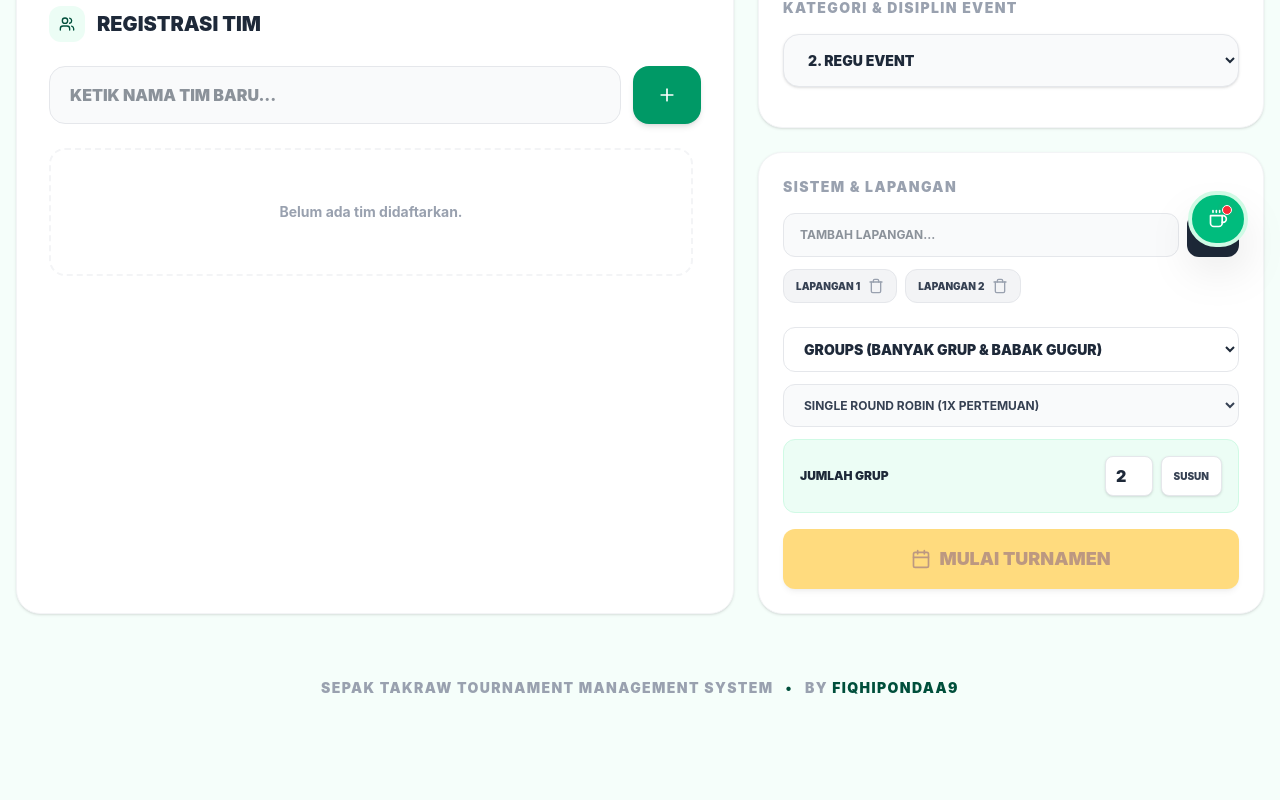
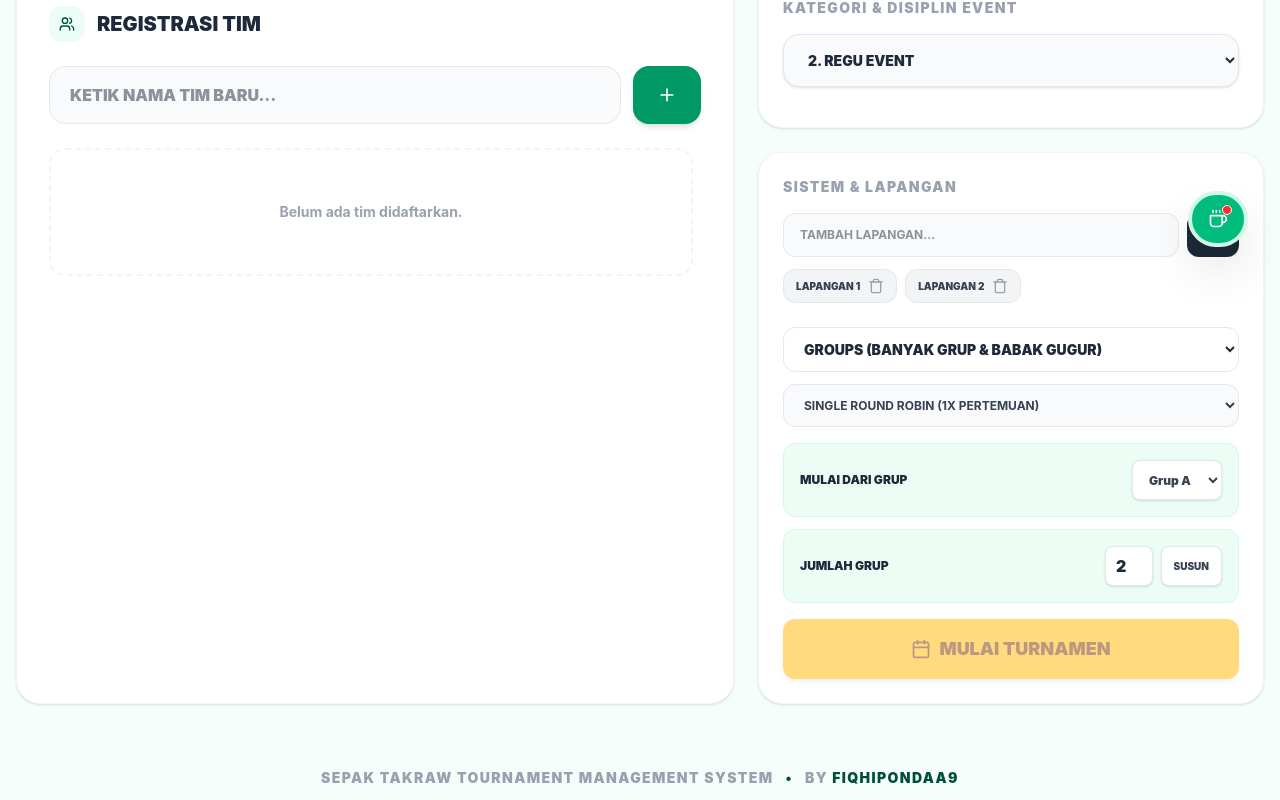
Before and after one commit to fiqhipondaa9/sepak_takraw_simulator, a React (Vite) app: page / in a window 1280 px wide. Shown: the part 521-1321 px from the top of the page. Built offline with nearby package versions, Linux system fonts and the light colour scheme.

Commit message:
STABIL V2

```diff
--- a/src/App.tsx
+++ b/src/App.tsx
@@ -26,6 +26,7 @@ export default function App() {
   const [showMasterModal, setShowMasterModal] = useState(false);
   const [isExportingPng, setIsExportingPng] = useState(false);
   const [showCoffeeModal, setShowCoffeeModal] = useState(false);
+  const [groupStartOffset, setGroupStartOffset] = useState(0); // 0 = A, 1 = B, 3 = D, dst.
 
   const {
     stage, setStage, matchHistory, setMatchHistory, teams, setTeams, schedule, setSchedule,
@@ -263,7 +264,7 @@ export default function App() {
     let allMatches = [];
 
     if (tournamentType === 'Groups') {
-      const gl = Array.from({length: Number(numGroups) || 2}, (_, i) => String.fromCharCode(65 + i));
+      const gl = Array.from({length: Number(numGroups) || 2}, (_, i) => String.fromCharCode(65 + groupStartOffset + i));
       let gM = {}; let maxRounds = 0;
       gl.forEach(g => {
           const t = teams.filter(x => groupAssignments[x] === g);
@@ -435,7 +436,7 @@ export default function App() {
           setCourtInputValue={setCourtInputValue} handleAddCourt={handleAddCourt} courts={courts}
           handleRemoveCourt={handleRemoveCourt} tournamentType={tournamentType} setTournamentType={setTournamentType}
           roundRobinType={roundRobinType} setRoundRobinType={setRoundRobinType} handleAutoAssign={handleAutoAssign}
-          onStartTournament={handleStartTournament}
+          onStartTournament={handleStartTournament} groupStartOffset={groupStartOffset} setGroupStartOffset={setGroupStartOffset}
         />
         )}
 
--- a/src/components/RegistrationForm.jsx
+++ b/src/components/RegistrationForm.jsx
@@ -1,42 +1,18 @@
-// src/components/RegistrationForm.js
+// src/components/RegistrationForm.jsx
 import React from 'react';
 import * as Icons from '../constants/icons';
 
-/**
- * Komponen RegistrationForm menangani antarmuka pengaturan awal turnamen.
- * Termasuk pendaftaran tim, alokasi grup, pemilihan format event, dan sistem pertandingan.
- */
 export const RegistrationForm = ({
-  theme,
-  teams,
-  setTeams,
-  inputValue,
-  setInputValue,
-  teamLogos,
-  handleTeamLogoUpload,
-  groupAssignments,
-  setGroupAssignments,
-  numGroups,
-  setNumGroups,
-  handleRemoveTeam,
-  selectedEventFormat,
-  setSelectedEventFormat,
-  mixDisciplines,
-  setMixDisciplines,
-  courtInputValue,
-  setCourtInputValue,
-  handleAddCourt,
-  courts,
-  handleRemoveCourt,
-  tournamentType,
-  setTournamentType,
-  roundRobinType,
-  setRoundRobinType,
-  handleAutoAssign,
-  onStartTournament // Fungsi yang akan dieksekusi saat tombol "Mulai Turnamen" diklik
+  theme, teams, setTeams, inputValue, setInputValue,
+  teamLogos, handleTeamLogoUpload, groupAssignments, setGroupAssignments,
+  numGroups, setNumGroups, handleRemoveTeam, selectedEventFormat, setSelectedEventFormat,
+  mixDisciplines, setMixDisciplines, courtInputValue, setCourtInputValue,
+  handleAddCourt, courts, handleRemoveCourt, tournamentType, setTournamentType,
+  roundRobinType, setRoundRobinType, handleAutoAssign, onStartTournament,
+  // State baru untuk huruf awal grup
+  groupStartOffset, setGroupStartOffset
 }) => {
 
-  // Fungsi untuk menangani submit form pendaftaran tim baru
   const handleAddTeamSubmit = (e) => {
     e.preventDefault();
     const t = inputValue.trim();
@@ -44,6 +20,16 @@ export const RegistrationForm = ({
       setTeams([...teams, t]);
       setInputValue('');
     }
+  };
+
+  // Fungsi khusus agar tombol "Susun" menghormati huruf awalan grup yang dipilih
+  const handleLocalAutoAssign = () => {
+    let newAssignments = {};
+    const groupNames = Array.from({length: Number(numGroups) || 2}, (_, i) => String.fromCharCode(65 + (groupStartOffset || 0) + i));
+    teams.forEach((team, index) => {
+      newAssignments[team] = groupNames[index % groupNames.length];
+    });
+    setGroupAssignments(newAssignments);
   };
 
   return (
@@ -59,16 +45,12 @@ export const RegistrationForm = ({
 
         <form onSubmit={handleAddTeamSubmit} className="flex gap-3 mb-6">
           <input
-            type="text"
-            maxLength={40}
-            value={inputValue}
+            type="text" maxLength={40} value={inputValue}
             onChange={(e) => setInputValue(e.target.value)}
             placeholder="KETIK NAMA TIM BARU..."
             className="flex-1 px-5 py-4 bg-gray-50 border border-gray-200 rounded-2xl focus:outline-none focus:border-gray-400 font-black uppercase"
           />
-          <button type="submit" className={`${theme.primary} text-white px-6 py-4 rounded-2xl font-black shadow-md hover:shadow-lg`}>
-            <Icons.IconPlus />
-          </button>
+          <button type="submit" className={`${theme.primary} text-white px-6 py-4 rounded-2xl font-black shadow-md hover:shadow-lg`}><Icons.IconPlus /></button>
         </form>
 
         <div className="flex flex-col gap-3 overflow-y-auto pr-2 flex-1">
@@ -81,11 +63,7 @@ export const RegistrationForm = ({
             <div key={team} className="bg-white p-3 pr-4 rounded-2xl flex items-center justify-between border border-gray-200 shadow-sm transition-colors hover:border-gray-300">
               <div className="flex items-center gap-4">
                 <label className="cursor-pointer w-12 h-12 rounded-2xl bg-gray-50 border-2 border-gray-100 flex items-center justify-center overflow-hidden hover:border-gray-300 group relative">
-                  {teamLogos[team] ? (
-                    <img src={teamLogos[team]} className="w-full h-full object-cover" alt="Logo" />
-                  ) : (
-                    <Icons.IconImage className="text-gray-300 group-hover:text-gray-500" />
-                  )}
+                  {teamLogos[team] ? <img src={teamLogos[team]} className="w-full h-full object-cover" alt="Logo" /> : <Icons.IconImage className="text-gray-300 group-hover:text-gray-500" />}
                   <input type="file" accept="image/*" hidden onChange={(e) => handleTeamLogoUpload(team, e)} />
                 </label>
                 <span className="font-black text-gray-800 text-lg uppercase">{team}</span>
@@ -98,14 +76,13 @@ export const RegistrationForm = ({
                     className="bg-gray-50 border border-gray-200 text-gray-700 font-bold text-xs rounded-xl px-3 py-2 outline-none cursor-pointer"
                   >
                     <option value="" disabled>Pilih Grup</option>
-                    {Array.from({length: Number(numGroups) || 2}, (_, i) => String.fromCharCode(65 + i)).map(g => (
+                    {/* Menggunakan groupStartOffset agar dropdown sesuai dengan pilihan awalan grup */}
+                    {Array.from({length: Number(numGroups) || 2}, (_, i) => String.fromCharCode(65 + (groupStartOffset || 0) + i)).map(g => (
                       <option key={g} value={g}>Grup {g}</option>
                     ))}
                   </select>
                 )}
-                <button onClick={() => handleRemoveTeam(team)} className="text-gray-400 hover:text-red-500 hover:bg-red-50 p-2 rounded-xl transition-colors">
-                  <Icons.IconTrash />
-                </button>
+                <button onClick={() => handleRemoveTeam(team)} className="text-gray-400 hover:text-red-500 hover:bg-red-50 p-2 rounded-xl transition-colors"><Icons.IconTrash /></button>
               </div>
             </div>
           ))}
@@ -118,11 +95,7 @@ export const RegistrationForm = ({
         {/* Kategori & Disiplin Event */}
         <div className="bg-white rounded-3xl shadow-sm border border-gray-100 p-6">
           <h2 className="text-sm font-black text-gray-400 mb-4 uppercase tracking-widest">Kategori & Disiplin Event</h2>
-          <select
-            value={selectedEventFormat}
-            onChange={(e) => setSelectedEventFormat(e.target.value)}
-            className="w-full bg-gray-50 border border-gray-200 text-gray-800 font-black text-sm rounded-2xl px-5 py-4 outline-none focus:border-gray-400 shadow-sm cursor-pointer mb-4 uppercase"
-          >
+          <select value={selectedEventFormat} onChange={(e) => setSelectedEventFormat(e.target.value)} className="w-full bg-gray-50 border border-gray-200 text-gray-800 font-black text-sm rounded-2xl px-5 py-4 outline-none focus:border-gray-400 shadow-sm cursor-pointer mb-4 uppercase">
             <option value="Double Event">1. Double Event</option>
             <option value="Regu Event">2. Regu Event</option>
             <option value="Quadrant Event">3. Quadrant Event</option>
@@ -137,18 +110,8 @@ export const RegistrationForm = ({
               {[0, 1, 2].map((idx) => (
                 <div key={idx} className="flex flex-col gap-1">
                   <span className="text-[10px] font-black uppercase tracking-widest">Partai {idx + 1}</span>
-                  <select
-                    value={mixDisciplines[idx]}
-                    onChange={(e) => {
-                      const newMix = [...mixDisciplines];
-                      newMix[idx] = e.target.value;
-                      setMixDisciplines(newMix);
-                    }}
-                    className="w-full bg-white border border-gray-200 text-gray-800 font-bold text-xs rounded-xl px-3 py-2 uppercase"
-                  >
-                    <option value="Double">Double</option>
-                    <option value="Regu">Regu</option>
-                    <option value="Quadrant">Quadrant</option>
+                  <select value={mixDisciplines[idx]} onChange={(e) => { const newMix = [...mixDisciplines]; newMix[idx] = e.target.value; setMixDisciplines(newMix); }} className="w-full bg-white border border-gray-200 text-gray-800 font-bold text-xs rounded-xl px-3 py-2 uppercase">
+                    <option value="Double">Double</option><option value="Regu">Regu</option><option value="Quadrant">Quadrant</option>
                   </select>
                 </div>
               ))}
@@ -161,75 +124,59 @@ export const RegistrationForm = ({
           <h2 className="text-sm font-black text-gray-400 mb-4 uppercase tracking-widest">Sistem & Lapangan</h2>
 
           <div className="flex gap-2 mb-3">
-            <input
-              type="text"
-              value={courtInputValue}
-              onChange={(e) => setCourtInputValue(e.target.value)}
-              placeholder="Tambah lapangan..."
-              className="flex-1 px-4 py-3 bg-gray-50 border border-gray-200 rounded-xl focus:outline-none focus:bg-white text-xs font-bold uppercase"
-            />
-            <button type="button" onClick={handleAddCourt} className="bg-gray-800 hover:bg-black text-white px-4 py-3 rounded-xl font-bold transition-colors">
-              <Icons.IconPlus />
-            </button>
+            <input type="text" value={courtInputValue} onChange={(e) => setCourtInputValue(e.target.value)} placeholder="Tambah lapangan..." className="flex-1 px-4 py-3 bg-gray-50 border border-gray-200 rounded-xl focus:outline-none focus:bg-white text-xs font-bold uppercase" />
+            <button type="button" onClick={handleAddCourt} className="bg-gray-800 hover:bg-black text-white px-4 py-3 rounded-xl font-bold transition-colors"><Icons.IconPlus /></button>
           </div>
 
           <div className="flex flex-wrap gap-2 mb-6">
             {courts.map((court, index) => (
               <div key={index} className="bg-gray-100 text-gray-700 px-3 py-2 rounded-xl text-[10px] font-black flex items-center gap-2 border border-gray-200">
-                {court}
-                {courts.length > 1 && (
-                  <button type="button" onClick={() => handleRemoveCourt(court)} className="text-gray-400 hover:text-red-500">
-                    <Icons.IconTrash />
-                  </button>
-                )}
+                {court} {courts.length > 1 && <button type="button" onClick={() => handleRemoveCourt(court)} className="text-gray-400 hover:text-red-500"><Icons.IconTrash /></button>}
               </div>
             ))}
           </div>
 
-          <select
-            value={tournamentType}
-            onChange={(e) => setTournamentType(e.target.value)}
-            className="w-full bg-white border border-gray-200 font-black text-sm rounded-xl px-4 py-3 outline-none cursor-pointer mb-3 uppercase"
-          >
+          <select value={tournamentType} onChange={(e) => setTournamentType(e.target.value)} className="w-full bg-white border border-gray-200 font-black text-sm rounded-xl px-4 py-3 outline-none cursor-pointer mb-3 uppercase">
             <option value="Group">GROUP (1 POOL - KOMPETISI PENUH)</option>
             <option value="Groups">GROUPS (BANYAK GRUP & BABAK GUGUR)</option>
             <option value="Knocked Out Round">KNOCKED OUT ROUND (SISTEM GUGUR)</option>
           </select>
 
           {(tournamentType === 'Group' || tournamentType === 'Groups') && (
-            <select
-              value={roundRobinType}
-              onChange={(e) => setRoundRobinType(e.target.value)}
-              className="w-full bg-gray-50 border border-gray-200 text-gray-700 font-bold text-xs rounded-xl px-4 py-3 outline-none cursor-pointer mb-3 uppercase"
-            >
+            <select value={roundRobinType} onChange={(e) => setRoundRobinType(e.target.value)} className="w-full bg-gray-50 border border-gray-200 text-gray-700 font-bold text-xs rounded-xl px-4 py-3 outline-none cursor-pointer mb-4 uppercase">
               <option value="Single Round Robin">Single Round Robin (1x Pertemuan)</option>
               <option value="Double Round Robin">Double Round Robin (Kandang & Tandang)</option>
             </select>
           )}
 
           {tournamentType === 'Groups' && (
-            <div className={`p-4 rounded-xl border ${theme.border} ${theme.soft} flex justify-between items-center mb-4`}>
-              <span className="font-black text-xs">JUMLAH GRUP</span>
-              <div className="flex items-center gap-2">
-                <input
-                  type="number"
-                  min="2" max="26"
-                  value={numGroups}
-                  onChange={(e) => setNumGroups(e.target.value)}
-                  className="w-12 h-10 text-center font-black bg-white border border-gray-200 rounded-lg outline-none shadow-sm"
-                />
-                <button onClick={handleAutoAssign} className="bg-white border border-gray-200 text-gray-700 font-black text-[10px] px-3 h-10 rounded-lg hover:bg-gray-50 uppercase shadow-sm">
-                  Susun
-                </button>
+            <div className="flex flex-col gap-3 mb-4">
+              {/* FITUR BARU: Pemilihan Huruf Awalan Grup */}
+              <div className={`p-4 rounded-xl border ${theme.border} ${theme.soft} flex justify-between items-center`}>
+                <span className="font-black text-xs">MULAI DARI GRUP</span>
+                <select
+                  value={groupStartOffset || 0}
+                  onChange={(e) => setGroupStartOffset(Number(e.target.value))}
+                  className="bg-white border border-gray-200 text-gray-700 font-black text-xs rounded-lg px-3 h-10 outline-none shadow-sm cursor-pointer"
+                >
+                  {Array.from({length: 15}, (_, i) => (
+                    <option key={i} value={i}>Grup {String.fromCharCode(65 + i)}</option>
+                  ))}
+                </select>
+              </div>
+
+              <div className={`p-4 rounded-xl border ${theme.border} ${theme.soft} flex justify-between items-center`}>
+                <span className="font-black text-xs">JUMLAH GRUP</span>
+                <div className="flex items-center gap-2">
+                  <input type="number" min="2" max="26" value={numGroups} onChange={(e) => setNumGroups(e.target.value)} className="w-12 h-10 text-center font-black bg-white border border-gray-200 rounded-lg outline-none shadow-sm" />
+                  {/* Gunakan handleLocalAutoAssign di sini */}
+                  <button onClick={handleLocalAutoAssign} className="bg-white border border-gray-200 text-gray-700 font-black text-[10px] px-3 h-10 rounded-lg hover:bg-gray-50 uppercase shadow-sm">Susun</button>
+                </div>
               </div>
             </div>
           )}
 
-          <button
-            onClick={onStartTournament}
-            disabled={teams.length < 2}
-            className={`w-full mt-auto ${theme.accent} ${theme.accentHover} ${theme.accentText} disabled:opacity-50 font-black py-4 rounded-xl shadow-md transition-all text-lg flex justify-center items-center gap-2`}
-          >
+          <button onClick={onStartTournament} disabled={teams.length < 2} className={`w-full mt-auto ${theme.accent} ${theme.accentHover} ${theme.accentText} disabled:opacity-50 font-black py-4 rounded-xl shadow-md transition-all text-lg flex justify-center items-center gap-2`}>
             <Icons.IconCalendar /> MULAI TURNAMEN
           </button>
         </div>
```
